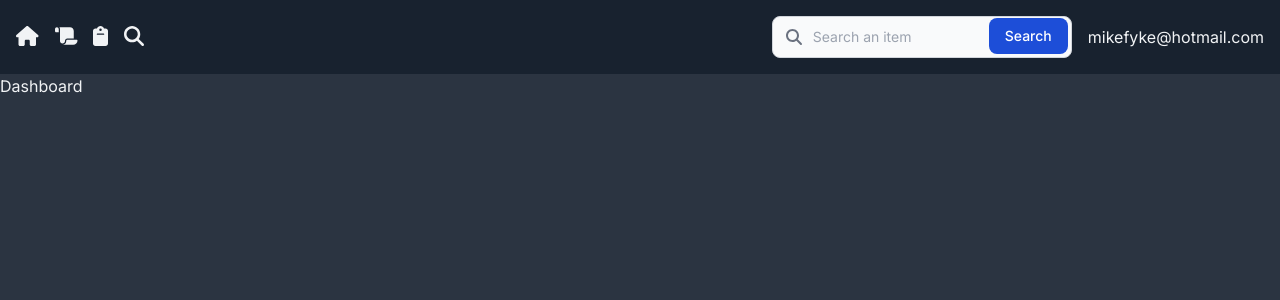
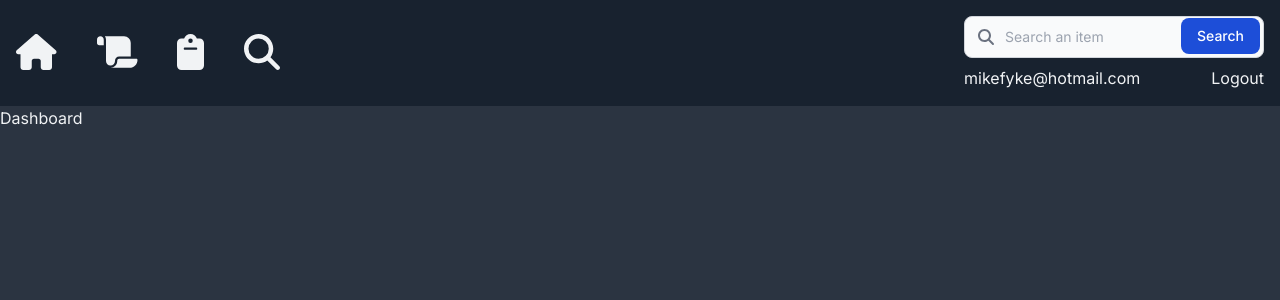
Before and after one commit to MikeTheFyke/better-byte, a Next.js app: page / in a window 1280 px wide. Shown: the top 300 px of the page. Built offline with nearby package versions, Linux system fonts and the light colour scheme.

Commit message:
More nav styles

```diff
--- a/app/(components)/Nav.tsx
+++ b/app/(components)/Nav.tsx
@@ -12,7 +12,7 @@ import SearchBar from "./SearchBar";
 const Nav = () => {
 	return (
 		<nav className="flex justify-between bg-nav p-4">
-			<div className="flex items-center space-x-4">
+			<div className="flex items-center space-x-10">
 				<Link href="/">
 					<FontAwesomeIcon icon={faHouse} className="icon" />
 				</Link>
@@ -26,11 +26,11 @@ const Nav = () => {
 					<FontAwesomeIcon icon={faMagnifyingGlass} className="icon" />
 				</Link>
 			</div>
-			<div className="flex items-center space-x-4">
+			<div>
 				<SearchBar />
-
-				<div>
+				<div className="mt-2 flex justify-between space-x-4">
 					<p className="text-default-text">mikefyke@hotmail.com</p>
+					<p className="text-default-text">Logout</p>
 				</div>
 			</div>
 		</nav>
--- a/app/globals.css
+++ b/app/globals.css
@@ -4,7 +4,7 @@
 
 @layer components {
 	.icon {
-		@apply text-default-text text-xl;
+		@apply text-default-text text-4xl;
 	}
 	.btn {
 		@apply hover:no-underline bg-blue-accent hover:bg-blue-accent-hover tracking-wider w-full text-center text-nav font-bold cursor-pointer uppercase px-4 py-2 rounded-md transition-colors block;
```
